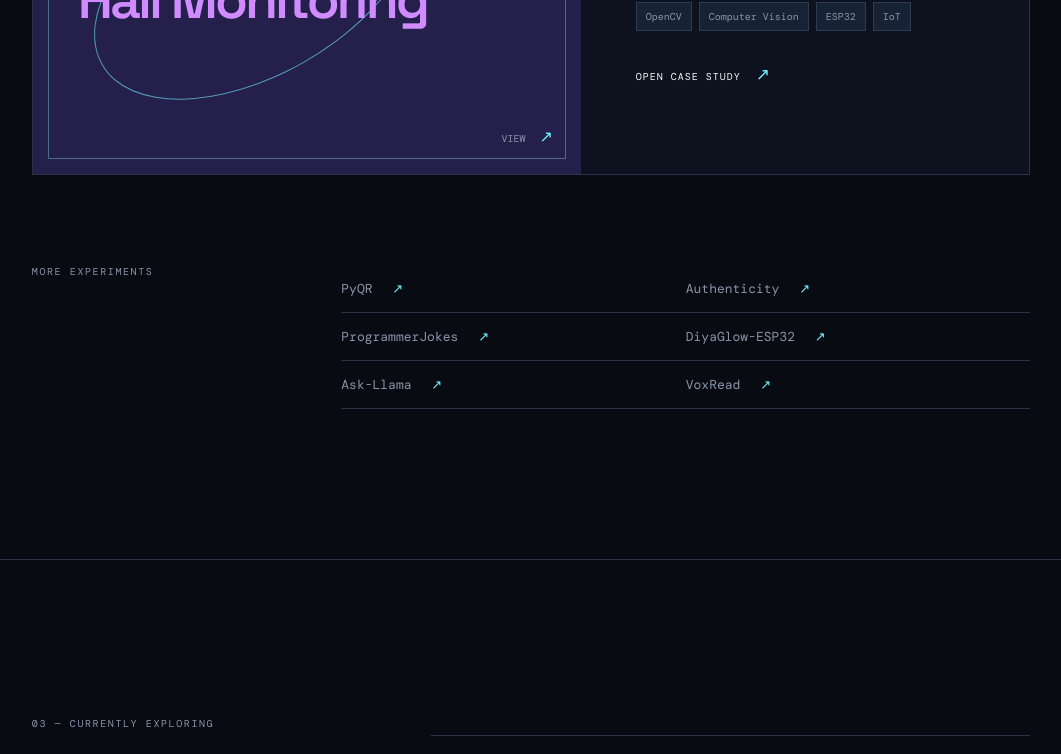
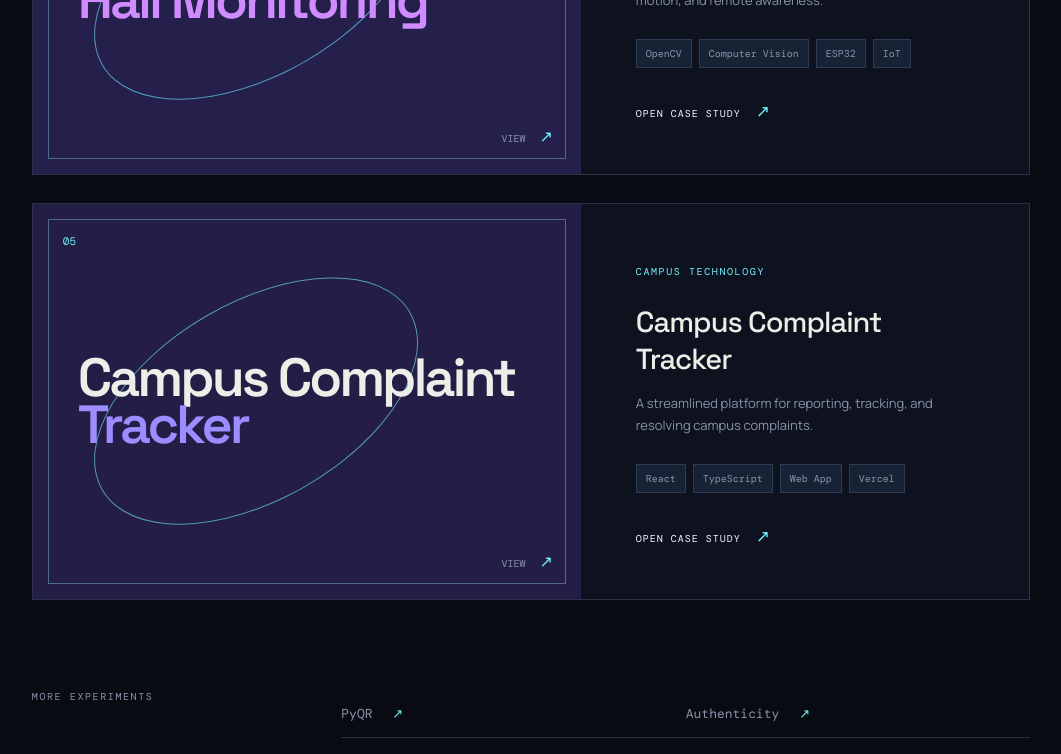
Before and after one commit to s7d4007/souvik-dutta-portfolio, a React (Vite) app: page / in a window 1280 px wide. Shown: the part 3652-4406 px from the top of the page, without its empty margins (109-1170 px from the left). Built offline with nearby package versions, Linux system fonts and the light colour scheme.

Commit message:
update project details and add new project for campus complaint tracking

```diff
--- a/src/App.css
+++ b/src/App.css
@@ -108,7 +108,7 @@ html { scrollbar-color: var(--lime) #0d111d; scrollbar-width: thin; }
 .metric-block>span { margin-top:12px; color:var(--muted); font:10px var(--mono); letter-spacing:2px; }
 .metric-block.secondary { border-color:#9b8cff40; background:#9b8cff0d; }
 .metric-block.secondary strong { color:var(--violet); font-size:38px; text-shadow:0 0 24px #d08cff55; }
-.project-modal .text-link { margin-top: 42px; display: block; }
+.project-modal .text-link { margin-top: 42px; display: block; }.project-links { display:flex; flex-wrap:wrap; gap:28px; }
 @keyframes timeline-reveal { from { transform:scaleY(0); opacity:0; } to { transform:scaleY(1); opacity:1; } }
 @media (max-width:800px) { .education-section { padding:100px 8vw 110px; }.education-section:after { display:none; }.education-header { margin-bottom:58px; }.education-header h2 { font-size:66px; letter-spacing:-4px; }.education-timeline { padding-left:31px; }.timeline-progress { left:6px; }.timeline-marker { position:relative; right:auto; top:auto; margin:0 0 13px -31px; gap:10px; }.timeline-marker span { order:2; }.timeline-marker i { order:1; }.education-card { display:block; padding:25px 22px; }.metric-block { width:100%; min-height:100px; margin-top:27px; }.metric-block strong { font-size:49px; }.education-entry { margin-bottom:30px; } }
 .button-resume { color:var(--white); border-color:#4b76a6; background:linear-gradient(115deg,#162d4a,#282257); box-shadow:0 0 22px #72f1ff1c,inset 0 0 18px #72f1ff0c; }
@@ -135,3 +135,5 @@ html { scrollbar-color: var(--lime) #0d111d; scrollbar-width: thin; }
 @media (max-width:1100px) { .hero-actions { flex-wrap:wrap; max-width:570px; } }
 @media (max-width:800px) { .hero-actions { display:grid; grid-template-columns:1fr 1fr; max-width:100%; }.button-resume { grid-column:1 / -1; justify-content:space-between; } }
 @media (prefers-reduced-motion:reduce) { .success-mark,.success-mark span,.success h3,.success p,.success-line { opacity:1; transform:none; animation:none; } .success-mark span:before { transform:rotate(45deg) scaleX(1); } .success-mark span:after { transform:rotate(-45deg) scaleX(1); } .success-line { transform:scaleX(1); } }
+.project-info { padding-right:55px; }
+@media (max-width:800px) { .project-info { padding-right:0; } }
--- a/src/App.tsx
+++ b/src/App.tsx
@@ -49,7 +49,7 @@ function App() {
       <section id="contact" className="contact-section"><div className="contact-heading"><span className="section-index">07 — CONTACT</span><h2>Have an idea<br />worth <em>building?</em></h2><p>I'm interested in interesting problems, ambitious projects, technology collaborations, and opportunities to learn and build.</p><div className="contact-links"><a href={socialLinks.github} target="_blank">GitHub ↗</a><a href={socialLinks.linkedin} target="_blank">LinkedIn ↗</a><a href={socialLinks.email}>Email ↗</a></div></div><form onSubmit={submitContactForm}>{sent ? <div className="success"><div className="success-mark" aria-hidden="true"><span /></div><h3>Message delivered.</h3><p>Thanks for reaching out. I'll get back to you soon.</p><div className="success-line" /></div> : <><label>Name<input required name="name" placeholder="Your name" /></label><label>Email<input required type="email" name="email" placeholder="you@example.com" /></label><label>Message<textarea required name="message" placeholder="Tell me what you're building..." rows={4} /></label>{submitError && <p className="form-error" role="alert">{submitError}</p>}<button className="button button-fill" type="submit" disabled={submitting}>{submitting ? 'Sending...' : 'Start a conversation'} <span>{submitting ? '…' : '↗'}</span></button></>}</form></section>
     </main>
     <footer><div><a className="logo" href="#top">SD<span>.</span></a><p>Software Developer · AI Enthusiast · Technology Community Leader</p></div><div className="footer-links"><a href={socialLinks.github}>GitHub</a><a href={socialLinks.linkedin}>LinkedIn</a><a href={socialLinks.email}>Email</a><a href={assetUrl('resume.pdf')} download="Souvik-Dutta-Resume.pdf">Resume</a></div><small>© 2026 Souvik Dutta · Built with curiosity.</small></footer>
-    {activeProject !== null && <div className="modal-backdrop" onClick={() => setActiveProject(null)}><div className="project-modal" onClick={event => event.stopPropagation()}><button className="modal-close" onClick={() => setActiveProject(null)}>CLOSE ×</button><span className="tag">{projects[activeProject].type}</span><h2>{projects[activeProject].title}</h2><p>{projects[activeProject].detail}</p><div className="tech-row">{projects[activeProject].tech.map(tech => <span key={tech}>{tech}</span>)}</div><a className="text-link" href={projects[activeProject].github} target="_blank">VIEW ON GITHUB ↗</a></div></div>}
+    {activeProject !== null && <div className="modal-backdrop" onClick={() => setActiveProject(null)}><div className="project-modal" onClick={event => event.stopPropagation()}><button className="modal-close" onClick={() => setActiveProject(null)}>CLOSE ×</button><span className="tag">{projects[activeProject].type}</span><h2>{projects[activeProject].title}</h2><p>{projects[activeProject].detail}</p><div className="tech-row">{projects[activeProject].tech.map(tech => <span key={tech}>{tech}</span>)}</div><div className="project-links"><a className="text-link" href={projects[activeProject].github} target="_blank" rel="noreferrer">VIEW ON GITHUB ↗</a>{projects[activeProject].live && <a className="text-link" href={projects[activeProject].live} target="_blank" rel="noreferrer">VISIT LIVE SITE ↗</a>}</div></div></div>}
   </div>
 }
 export default App
--- a/src/data.ts
+++ b/src/data.ts
@@ -3,6 +3,7 @@ export const projects = [
   { number: '02', title: 'AgriSahayak', type: 'SMART AGRICULTURE', description: 'Agricultural intelligence designed to make machine learning more useful at the farm level.', detail: 'Plant disease detection, multilingual support, and API-powered insights brought together in a farmer-oriented platform.', tech: ['React', 'TypeScript', 'Machine Learning', 'APIs'], github: 'https://github.com/s7d4007/AgriSahayak', accent: 'blue' },
   { number: '03', title: 'Samvaad', type: 'REAL-TIME SYSTEMS', description: 'A focused chat experience for private conversations and connected communities.', detail: 'Real-time messaging, authentication, contact management, and database integration powered by Supabase.', tech: ['React', 'Supabase', 'Auth', 'WebSockets'], github: 'https://github.com/s7d4007/Samvaad', accent: 'orange' },
   { number: '04', title: 'Smart Exam Hall Monitoring', type: 'COMPUTER VISION / IOT', description: 'A modular monitoring system that connects vision, motion, and remote awareness.', detail: 'Real-time motion detection with OpenCV and ESP32-based IoT integration for exam hall monitoring.', tech: ['OpenCV', 'Computer Vision', 'ESP32', 'IoT'], github: 'https://github.com/s7d4007/Smart-Exam-Hall-Monitoring-System', accent: 'violet' },
+  { number: '05', title: 'Campus Complaint Tracker', type: 'CAMPUS TECHNOLOGY', description: 'A streamlined platform for reporting, tracking, and resolving campus complaints.', detail: 'A full-stack complaint management experience that helps students raise issues and follow their progress from submission to resolution.', tech: ['React', 'TypeScript', 'Web App', 'Vercel'], github: 'https://github.com/s7d4007/Campus-Complaint-Tracker', live: 'https://campus-complaint-tracker-gamma.vercel.app', accent: 'blue' },
 ]
 export const experiments = ['PyQR', 'Authenticity', 'ProgrammerJokes', 'DiyaGlow-ESP32', 'Ask-Llama', 'VoxRead']
 export const exploring = [['BUILDING', 'Generative AI', 'LLM Applications', 'APIs', 'Full-Stack Development'], ['EXPLORING', 'Agentic AI', 'Tool Calling', 'Context Engineering', 'AI Agents', 'NLP'], ['LEARNING', 'RAG', 'CAG', 'Backend Systems', 'Computer Vision']]
```
